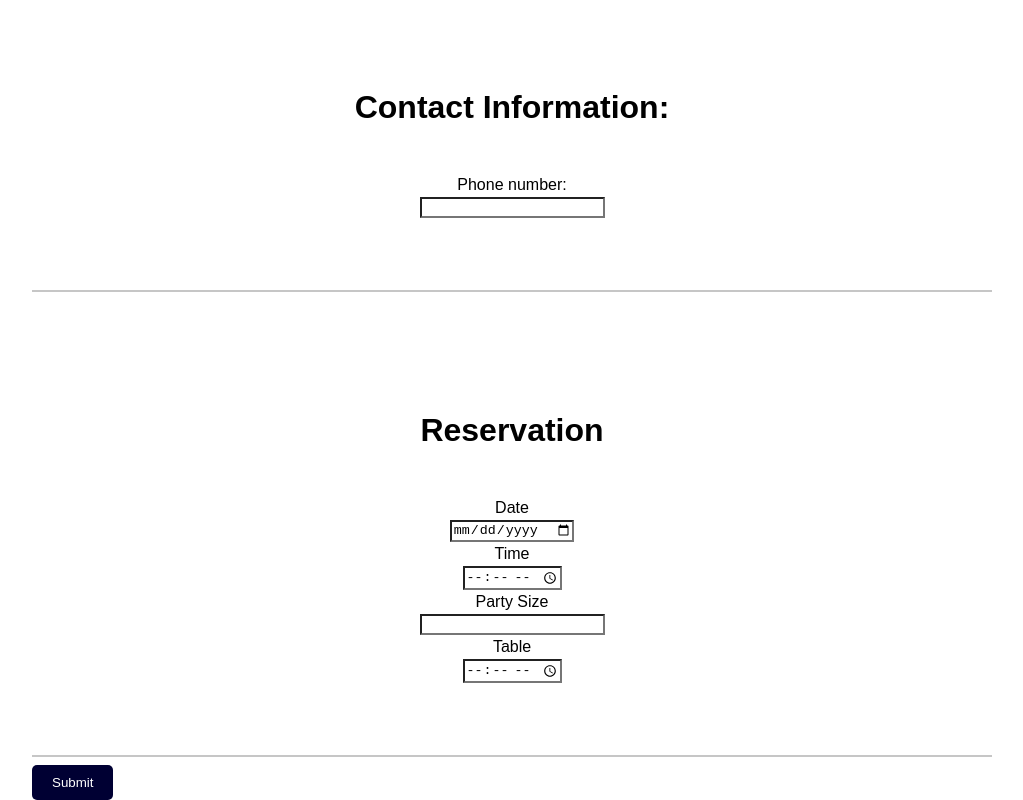
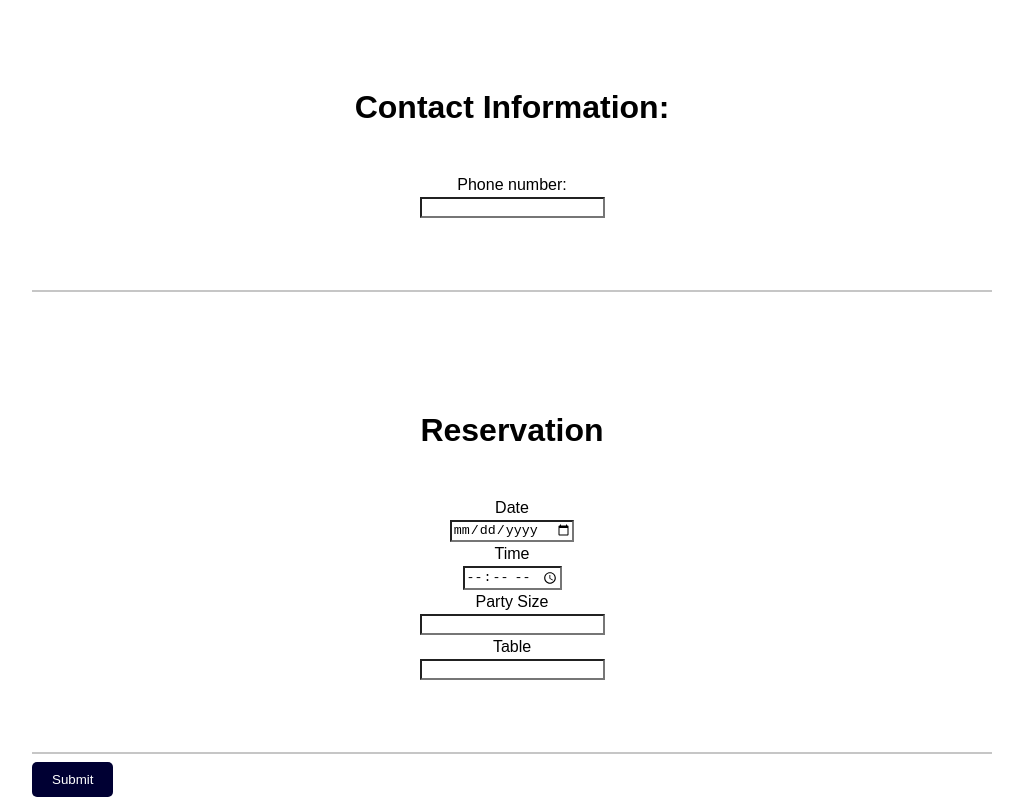
Before and after one commit to Dahafla/CEN-3031-Project, a React (Vite) app in the folder client/: page /guest-reserve in a window 1280 px wide. Shown: the part 674-1474 px from the top of the page, without its empty margins (128-1151 px from the left). Built offline with nearby package versions, Linux system fonts and the light colour scheme.

Commit message:
Change field types

```diff
--- a/client/src/components/ReservationForm.jsx
+++ b/client/src/components/ReservationForm.jsx
@@ -22,7 +22,7 @@ function ReservationForm() {
             <section>
                 <h3>Contact Information:</h3>
                 <label htmlFor="phonenumber">Phone number:</label>
-                <input type="text" id="phonenumber" name="phonenumber" required></input>
+                <input type="tel" id="phonenumber" name="phonenumber" required></input>
             </section>
 
             <hr></hr>
@@ -37,7 +37,7 @@ function ReservationForm() {
                     <label htmlFor="partysize">Party Size</label>
                     <input type="number" id="partysize" name="partysize" required></input>
                     <label htmlFor="table">Table</label>
-                    <input type="time" id="table" name="table" required></input>
+                    <input type="number" id="table" name="table" required></input>
             </section>
 
             <hr></hr>
```
